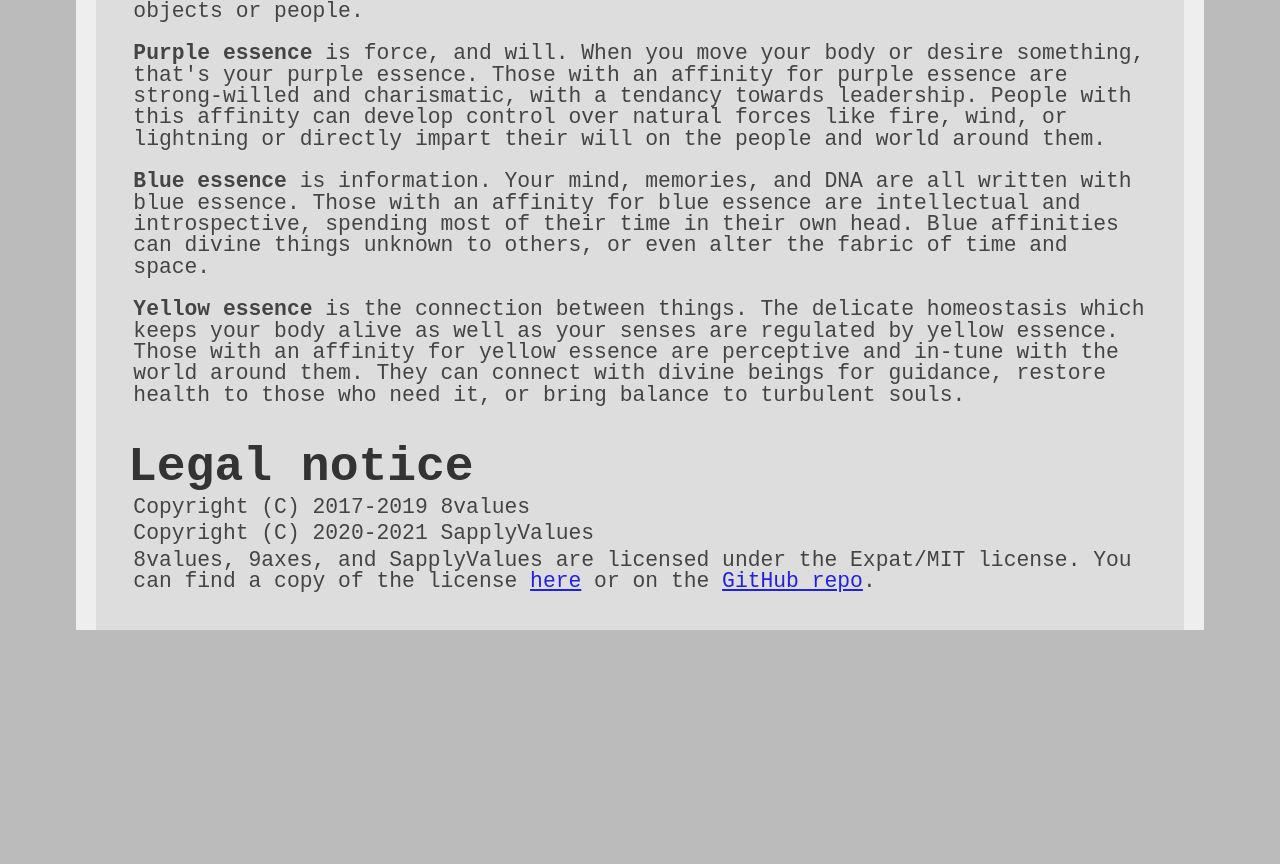
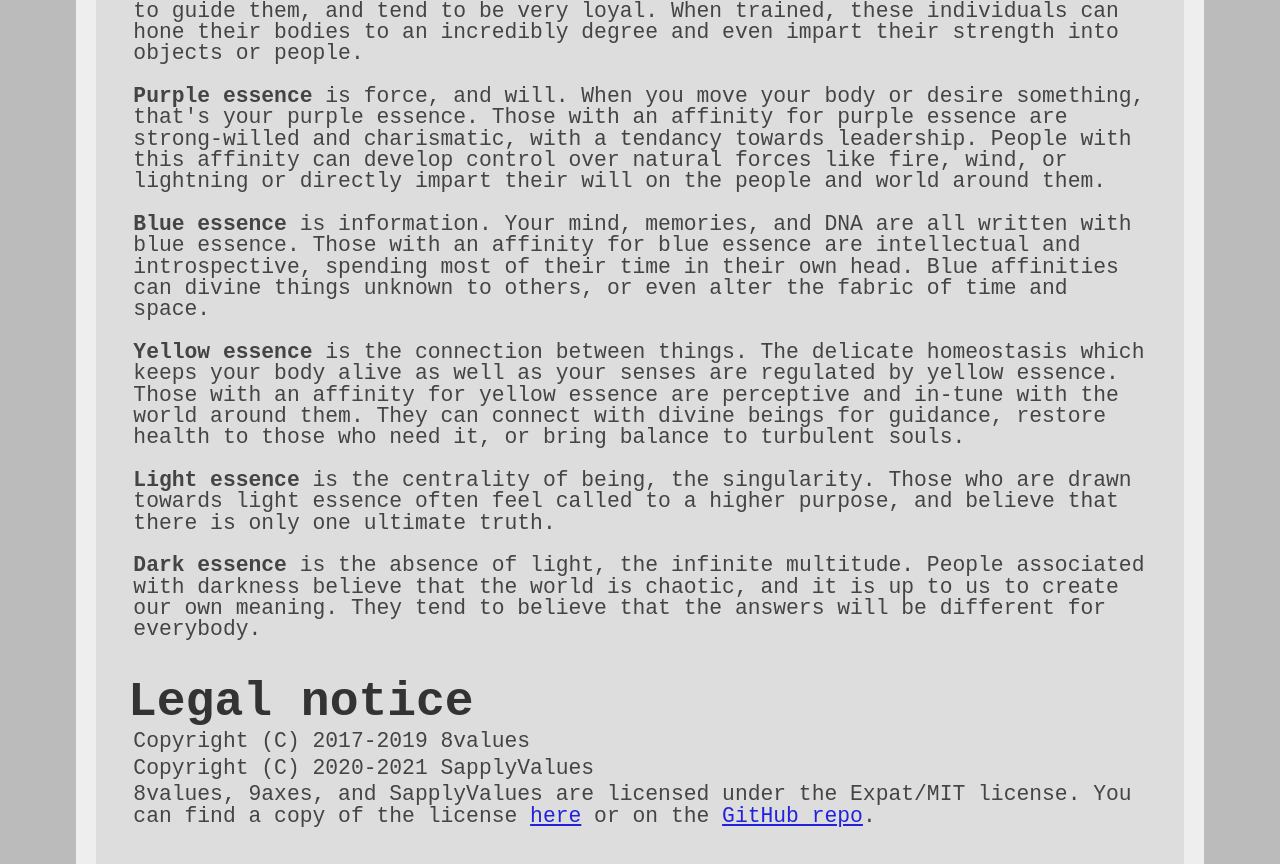
Before and after one commit to IdeoLogs/ideologs.github.io, a plain HTML site: page index.html in a window 1280 px wide. Shown: the part 1270-2134 px from the top of the page. Before the commit the page ends 1900 px from the top, so only its background shows below. Drawn offline with Linux system fonts and the light colour scheme.

Commit message:
Add files via upload

```diff
--- a/index.html
+++ b/index.html
@@ -32,7 +32,7 @@
         This test uses the <a href="https://sapplyvalues.github.io/">SapplyValues UI</a>
         There are <b><u><span id="numOfQuestions"></span></u></b> questions in the test.</p>
   <h2>What do my results mean?</h2>
-        <p>In the world of Naalsem, there are four essential types which everything is made of. Red is the body, blue is the mind, yellow is the soul, and purple is the will. Each person has all four essence types, but depending on your individual traits you have an "essential affinity," which is the type you embody most. You can find a longer explanation <a href="https://www.youtube.com/watch?v=Sdkhspd69ic&ab_channel=CourtTutor">here</a>, but a brief explanation of each type is below.
+        <p>In the world of Naalsem, there are four essential types which everything is made of. Red is the body, blue is the mind, yellow is the soul, and purple is the will. Each person has all four essence types, but depending on your individual traits you have an "essential affinity," which is the type you embody most. There is also a "light vs dark" score which is how aligned you are with light essence, which is complimentary to your type. You cannot be "light essence affinity," but would rather be "light blue" or "dark yellow." You can find a longer explanation <a href="https://www.youtube.com/watch?v=Sdkhspd69ic&ab_channel=CourtTutor">here</a>, but a brief explanation of each type is below.
         <br><br>
         <b>Red essence </b> is what makes up matter, the material world. Your flesh, organs, and bones are made from red essence. Those with an affinity for red essence are very physically oriented, and hot-blooded. They often desire a code or leader to guide them, and tend to be very loyal. When trained, these individuals can hone their bodies to an incredibly degree and even impart their strength into objects or people.
         <br><br>
@@ -41,6 +41,10 @@
         <b>Blue essence</b> is information. Your mind, memories, and DNA are all written with blue essence. Those with an affinity for blue essence are intellectual and introspective, spending most of their time in their own head. Blue affinities can divine things unknown to others, or even alter the fabric of time and space.
         <br><br>
         <b>Yellow essence</b> is the connection between things. The delicate homeostasis which keeps your body alive as well as your senses are regulated by yellow essence. Those with an affinity for yellow essence are perceptive and in-tune with the world around them. They can connect with divine beings for guidance, restore health to those who need it, or bring balance to turbulent souls.
+        <br><br>
+        <b>Light essence</b> is the centrality of being, the singularity. Those who are drawn towards light essence often feel called to a higher purpose, and believe that there is only one ultimate truth.
+        <br><br>
+        <b>Dark essence</b> is the absence of light, the infinite multitude. People associated with darkness believe that the world is chaotic, and it is up to us to create our own meaning. They tend to believe that the answers will be different for everybody.
         <br><br>
     <h2>Legal notice</h2>
     <p>Copyright (C) 2017-2019 8values</p>
```
